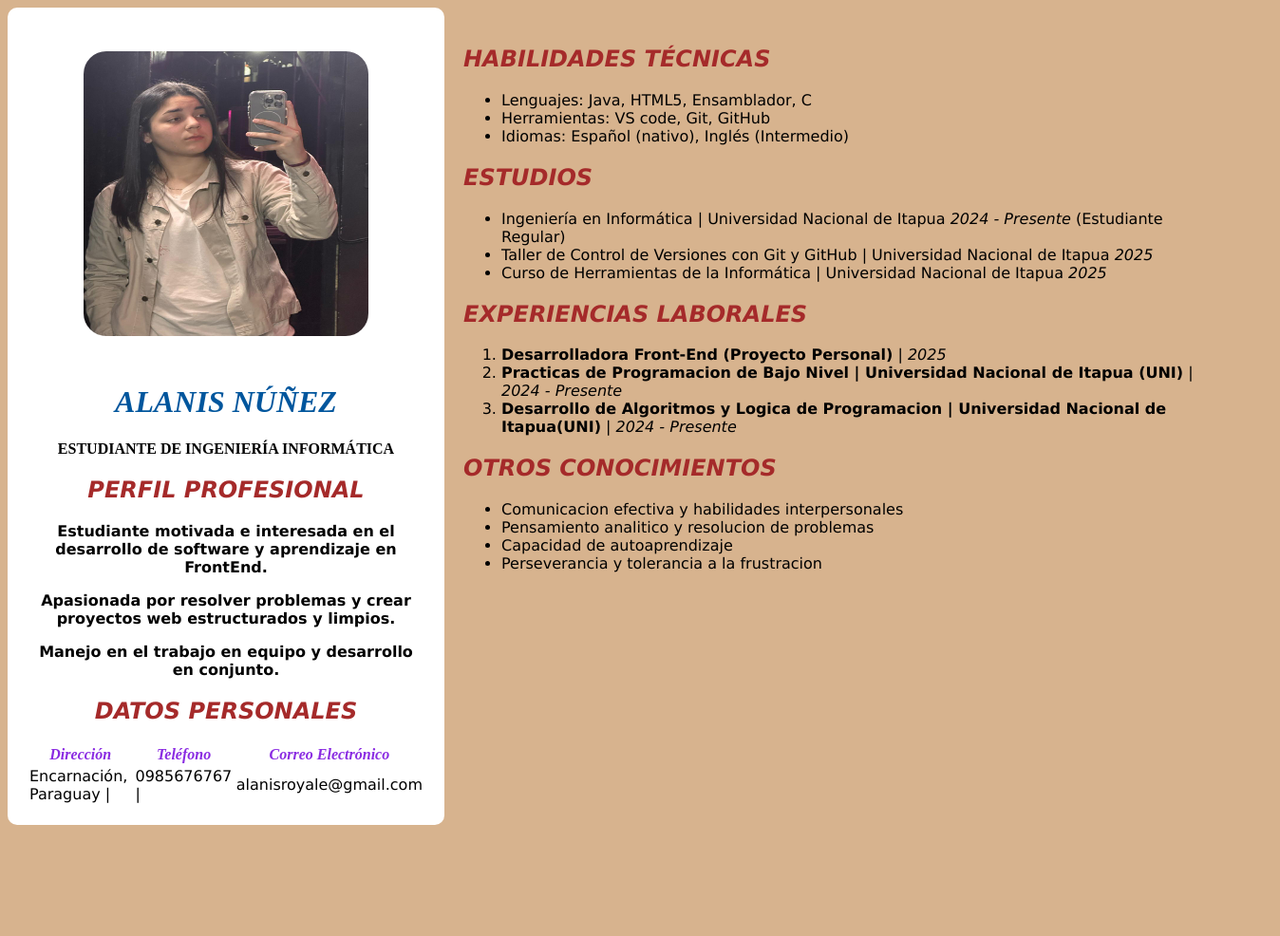
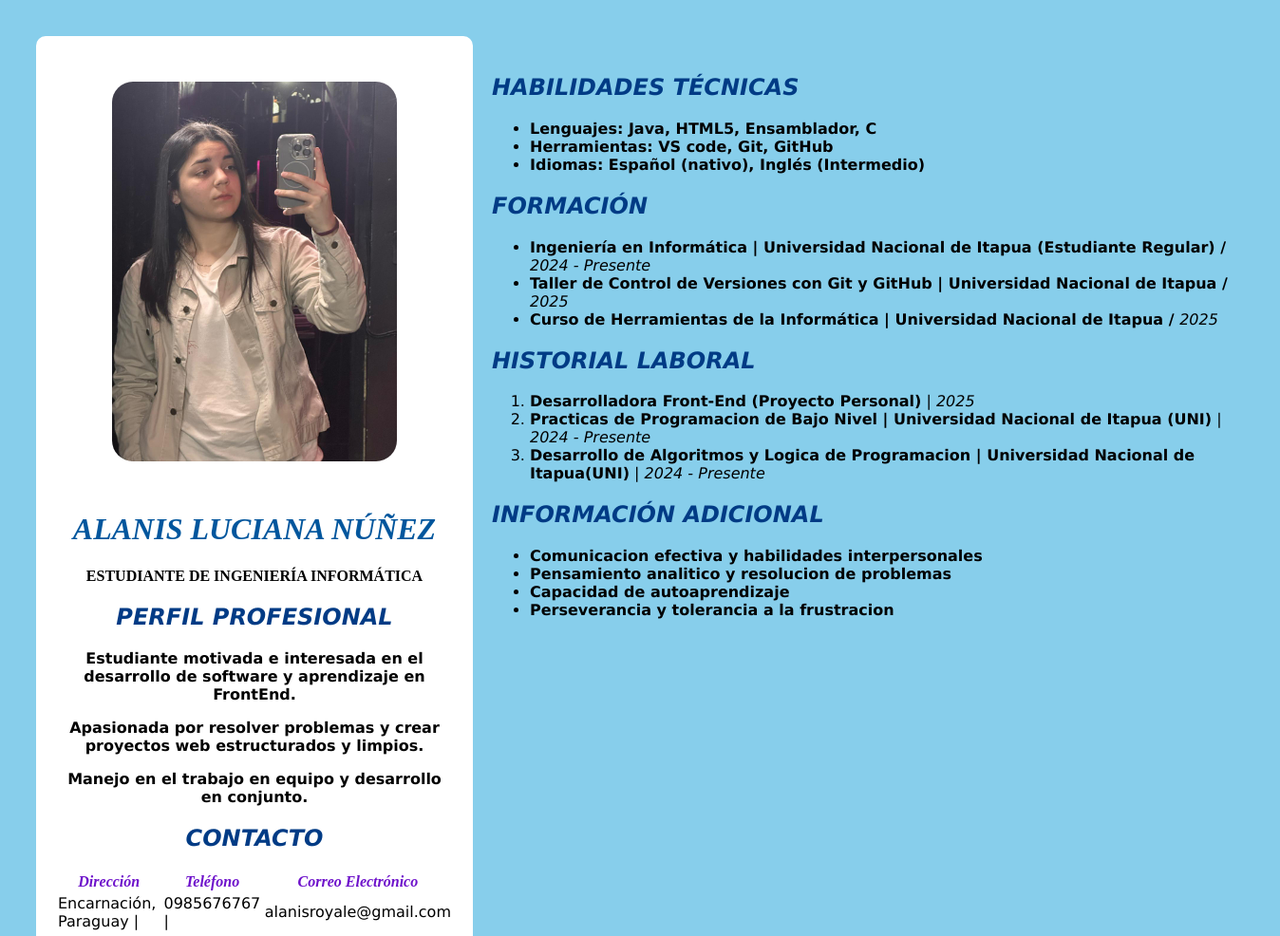
Before and after one commit to alanisnunhez/Tarea-Curriculum---AlanisNunez, a plain HTML site: page index.html in a window 1280 px wide. Shown: the top 986 px of the page at 95% size, 1348 px wide, since content can reach past the window. Before the commit the page ends 877 px from the top, so only its background shows below. Drawn offline with Linux system fonts and the light colour scheme.

Commit message:
nuevos cambios

```diff
--- a/index.html
+++ b/index.html
@@ -11,27 +11,28 @@
                 color: #00569D;
             }
             .contactos {
-                color : blueviolet;
+                color : #6e12cb;
             }
             .letra {
                 font-family:'Lucida Sans', 'Lucida Sans Regular', 'Lucida Grande', 'Lucida Sans Unicode', Geneva, Verdana, sans-serif
             }
             .portada {
                 font-family: Verdana, Geneva, Tahoma, sans-serif;
-                color: brown;
+                color: #003b85;
             }
             .foto img{
-                border: 1px solid white;
+                border: 3px solid white;
                 padding: 25px;
                 border-radius: 50px;
                 margin: 0 auto;
             }
             body {
-                background-color: #d7b38e;
+                background-color: skyblue;
+                padding: 30px;
             }
             main {
                 width: 65%;
-                background-color: #d7b38e;
+                background-color: skyblue;
                 padding: 20px;
             }
             .cuerpo {
@@ -53,9 +54,9 @@
         <header class="cuerpo">
                 <center>
                     <div class="foto">
-                        <img src="foto.jpeg" width="300" height="300">
+                        <img src="foto.jpeg" width="300" height="400">
                     </div>
-                    <h1 class="titulo"> <em>ALANIS NÚÑEZ</em></h1>
+                    <h1 class="titulo"> <em>ALANIS LUCIANA NÚÑEZ</em></h1>
                     <p><strong> ESTUDIANTE DE INGENIERÍA INFORMÁTICA</strong></p>
 
                     <div>
@@ -84,7 +85,7 @@
             <div>
                 <h2 class="portada">
                     <em>
-                        DATOS PERSONALES
+                        CONTACTO
                     </em>
                 </h2>
                 <table>
@@ -132,39 +133,45 @@
                     </em>
                 </h2>
                 <ul>
-                    <li class="letra">
+                    <li class="letra"><strong>
                         Lenguajes: Java, HTML5, Ensamblador, C
+                    </strong>
                     </li>
-                    <li class="letra">
+                    <li class="letra"> <strong>
                         Herramientas: VS code, Git, GitHub
+                    </strong>
                     </li>
-                    <li class="letra" >
+                    <li class="letra" > <strong>
                         Idiomas: Español (nativo), Inglés (Intermedio)
+                    </strong>
                     </li>
                 </ul>
             </div>
             <div>
                 <h2 class="portada">
                     <em>
-                        ESTUDIOS
+                        FORMACIÓN
                     </em>
                 </h2>
                 <ul>
-                    <li class="letra">
-                        Ingeniería en Informática | Universidad Nacional de Itapua <em> 2024 - Presente</em> (Estudiante Regular)
+                    <li class="letra"> <strong>
+                        Ingeniería en Informática | Universidad Nacional de Itapua (Estudiante Regular) /
+                    </strong> <em> 2024 - Presente</em>
                     </li>
-                    <li class="letra">
-                        Taller de Control de Versiones con Git y GitHub | Universidad Nacional de Itapua <em> 2025 </em>
+                    <li class="letra"> <strong>
+                        Taller de Control de Versiones con Git y GitHub | Universidad Nacional de Itapua /
+                    </strong> <em> 2025 </em>
                     </li>
-                    <li class="letra">
-                        Curso de Herramientas de la Informática | Universidad Nacional de Itapua <em> 2025</em>
+                    <li class="letra"> <strong>
+                        Curso de Herramientas de la Informática | Universidad Nacional de Itapua /
+                    </strong> <em> 2025</em>
                     </li>
                 </ul>
             </div>
             <div>
                 <h2 class="portada">
                     <em>
-                        EXPERIENCIAS LABORALES
+                        HISTORIAL LABORAL
                     </em>
                 </h2>
                 <ol>
@@ -182,21 +189,25 @@
             <div>
                 <h2 class="portada">
                     <em>
-                        OTROS CONOCIMIENTOS
+                        INFORMACIÓN ADICIONAL
                     </em>
                 </h2>
                 <ul>
-                    <li class="letra">
+                    <li class="letra"><strong>
                         Comunicacion efectiva y habilidades interpersonales
+                    </strong>
                     </li>
-                    <li class="letra">
+                    <li class="letra"> <strong>
                         Pensamiento analitico y resolucion de problemas
+                    </strong>
                     </li>
-                    <li class="letra">
+                    <li class="letra"> <strong>
                         Capacidad de autoaprendizaje
+                    </strong>
                     </li>
-                    <li class="letra">
+                    <li class="letra"> <strong>
                         Perseverancia y tolerancia a la frustracion
+                    </strong>
                     </li>
                 </ul>
             </div>
```
